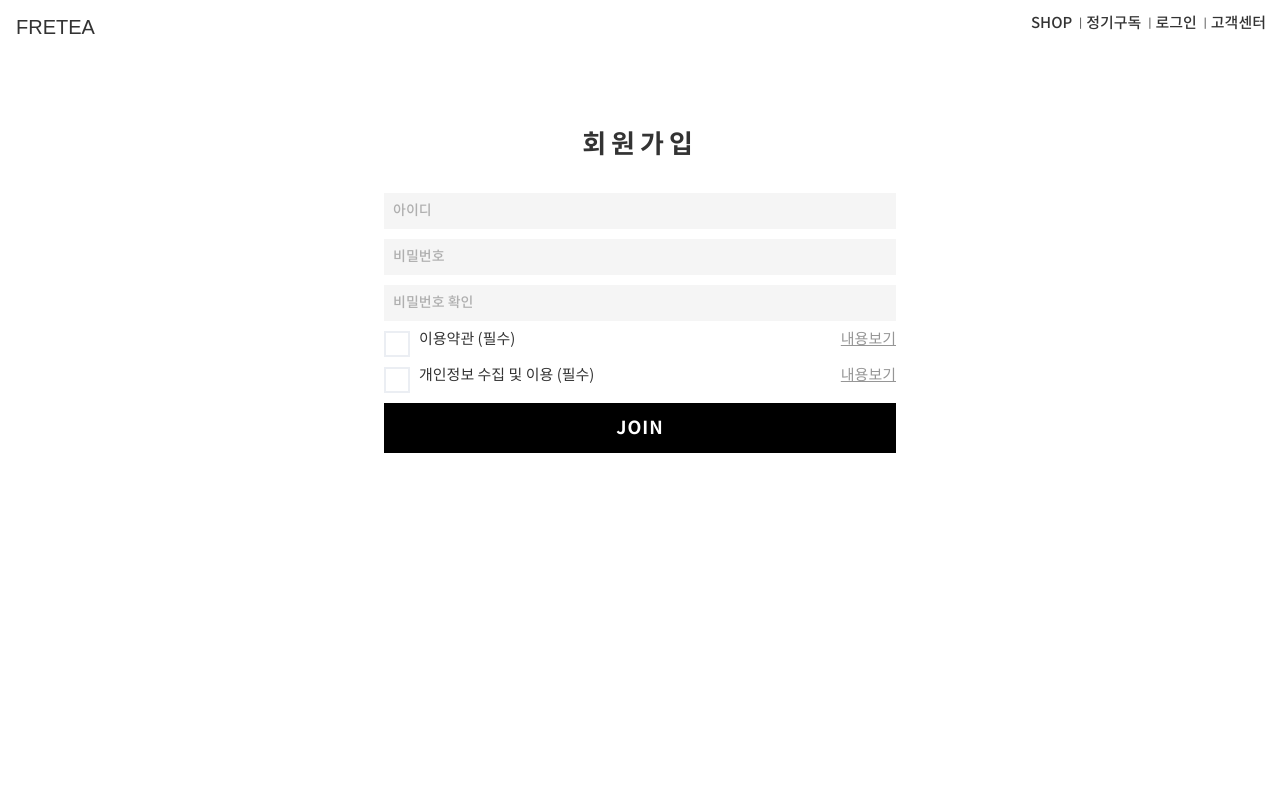
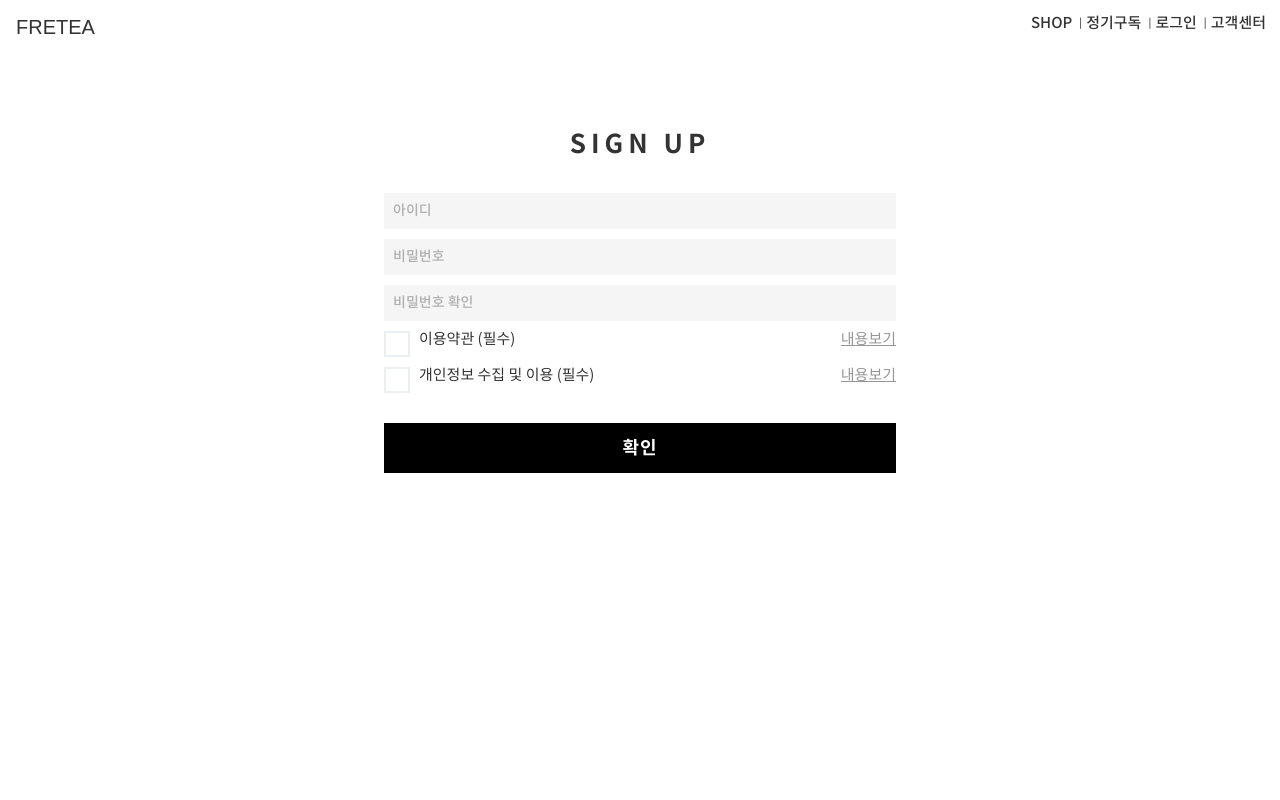
Before and after one commit to jo-narae/fretea, a Vue app: page /join in a window 1280 px wide. Shown: the top 800 px of the page. Built offline with nearby package versions, Linux system fonts and the light colour scheme; some icons are missing; a web font is replaced by a local one.

Commit message:
화면 한글에서 영어로 수정

```diff
--- a/src/assets/style/common/_modal.scss
+++ b/src/assets/style/common/_modal.scss
@@ -88,6 +88,7 @@
     color: $color_white;
     letter-spacing: 1px;
     font-size: 18px;
+    margin-top: 20px;
 }
 
 @media (max-width: 486px) {
--- a/src/components/Join.vue
+++ b/src/components/Join.vue
@@ -1,7 +1,7 @@
 <template>
   <div class="content main-content">
     <div class="sub-content content-top">
-      <div class="login-title">회원가입</div>
+      <div class="login-title">SIGN UP</div>
       <input type="text" name="email" placeholder="아이디" />
       <input type="password" name="password" placeholder="비밀번호" />
       <input type="password" name="rePassword" placeholder="비밀번호 확인" />
@@ -23,7 +23,7 @@
         <span @click="agreeCheck('private')">개인정보 수집 및 이용 (필수)</span>
         <span class="detail-view" @click="openModal('private')">내용보기</span>
       </div>
-      <button class="btn-modal">JOIN</button>
+      <button class="btn-modal">확인</button>
       <custom-modal
         ref="join">
       </custom-modal>
--- a/src/components/Login.vue
+++ b/src/components/Login.vue
@@ -1,7 +1,7 @@
 <template>
   <div class="content main-content">
     <div class="sub-content content-top">
-      <div class="login-title">로그인</div>
+      <div class="login-title">LOGIN</div>
       <input type="text" placeholder="아이디" />
       <input type="password" placeholder="비밀번호" />
       <button class="btn-login">LOGIN</button>
```
